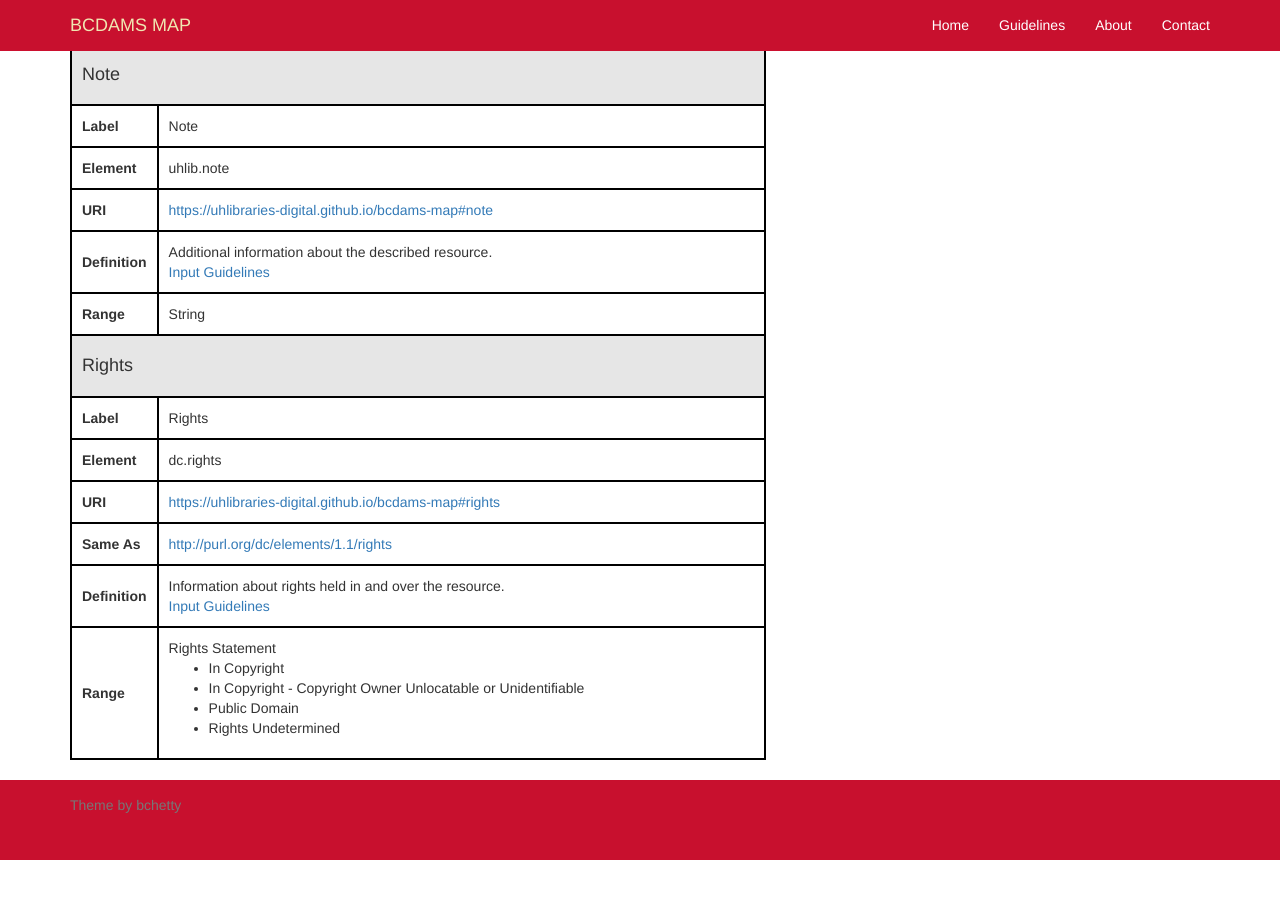
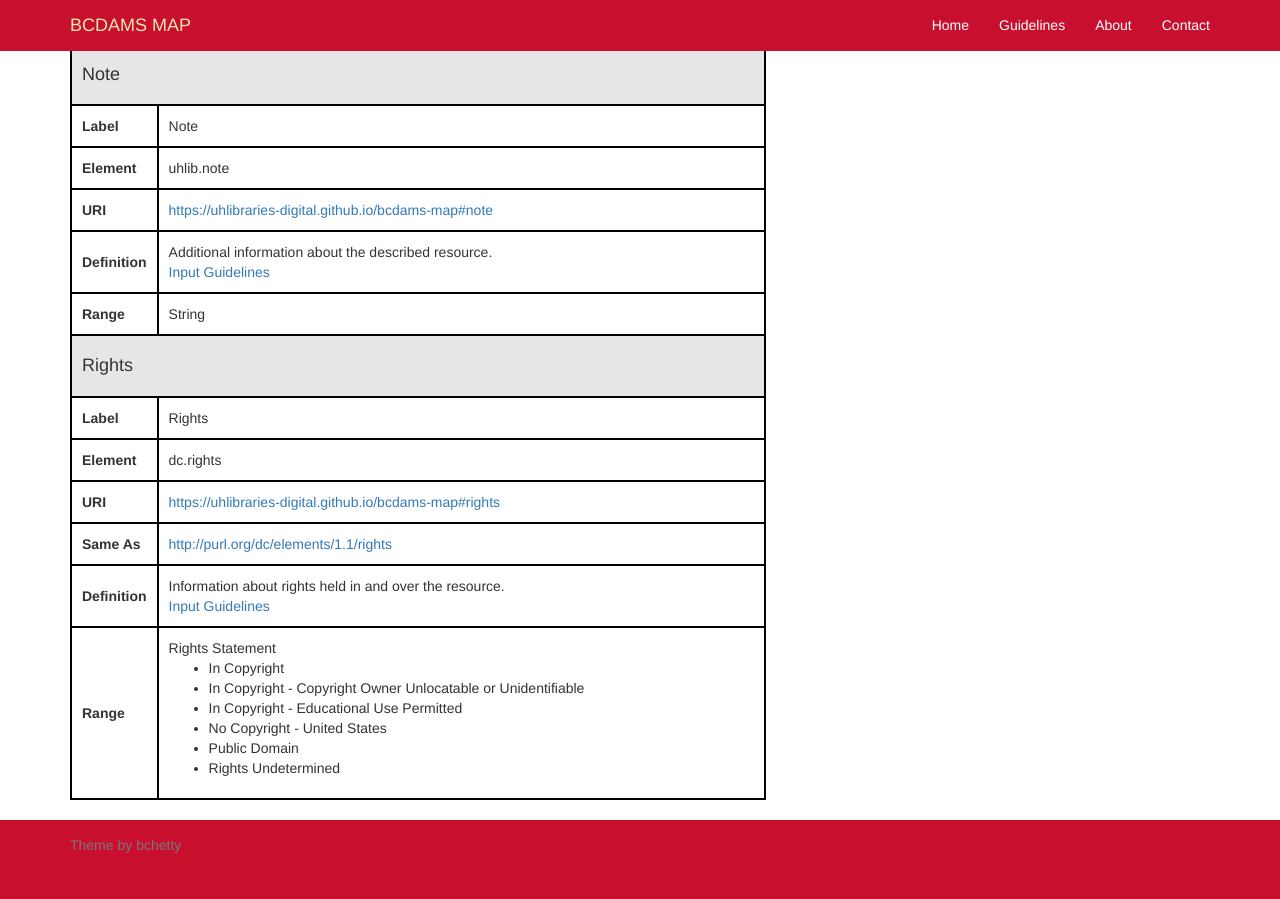
Before and after one commit to uhlibraries-digital/bcdams-map, a Jekyll site: the page built from index.html, in a window 1280 px wide and 900 px high, scrolled down 7615 px. Built offline with Jekyll 4.4.1, drawn with Linux system fonts in a browser that asks for light colours; nearby versions of some CDN libraries; the list of posts is cut into pages by our own code; comment, search, counter and statistics services are not loaded; before the commit the page ends 8475 px from its top, so only the background shows below that.

Commit message:
add educational use and no copyright

```diff
--- a/_data/elements/rights.yml
+++ b/_data/elements/rights.yml
@@ -11,5 +11,7 @@ range:
     values:
       - "In Copyright"
       - "In Copyright - Copyright Owner Unlocatable or Unidentifiable"
+      - "In Copyright - Educational Use Permitted"
+      - "No Copyright - United States"
       - "Public Domain"
       - "Rights Undetermined"
```
